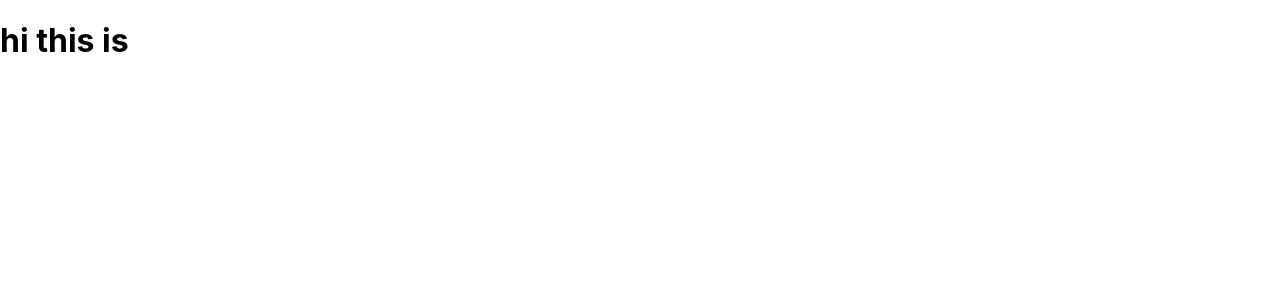
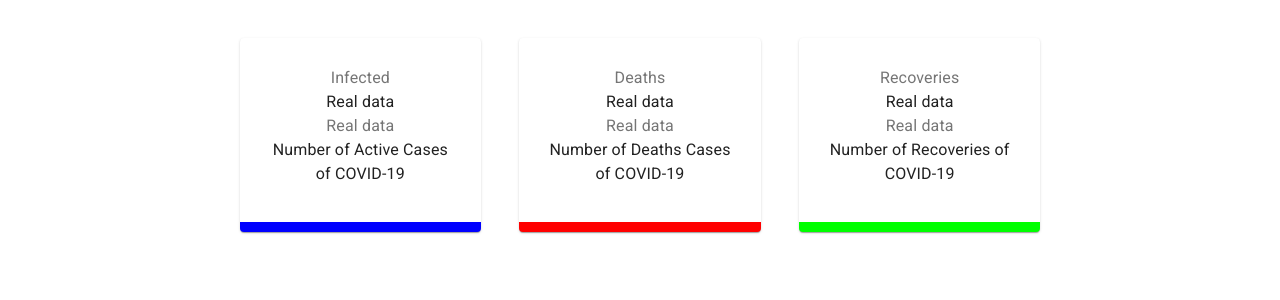
Before and after one commit to syedfawadhashmi5/COVID-19-Tracker-Application, a React (Create React App) app: page / in a window 1280 px wide. Shown: the top 300 px of the page. Built offline with nearby package versions, Linux system fonts and the light colour scheme.

Commit message:
update cards
create a card and styleing on it

```diff
--- a/src/App.js
+++ b/src/App.js
@@ -1,10 +1,14 @@
 import React from 'react';
-import './App.css';
+import { Cards, Chart, CountryPicker } from './components';
 
+import styles from './App.module.css'
+
+console.log(Cards)
 function App() {
   return (
-    <div className="App">
-      <h1>hi this is</h1>
+    <div className={styles.container}>
+      <Cards />
+
     </div>
   );
 }
--- /dev/null
+++ b/src/App.module.css
@@ -0,0 +1,11 @@
+body {
+
+    background-color: rgb(255,255,255);
+}
+
+.container {
+    display: flex;
+
+    text-align: center;
+    justify-content: center;
+}
--- /dev/null
+++ b/src/components/Card/Card.module.css
@@ -0,0 +1,22 @@
+.container {
+    margin: 50px 0;
+}
+
+.card {
+    margin: 0 2% !important;
+}
+
+.Infected {
+
+    border-bottom: 10px solid rgba(0,0,255);
+}
+
+.Recoveries {
+
+    border-bottom: 10px solid rgba(0,255,0);
+}
+
+.Deaths {
+
+    border-bottom: 10px solid rgba(255,0,0);
+}
--- a/src/components/Card/Cards.jsx
+++ b/src/components/Card/Cards.jsx
@@ -0,0 +1,42 @@
+import React from 'react'
+import { Card, CardContent, Typography, Grid } from '@material-ui/core';
+
+
+import cx from 'classnames'
+import styles from './Card.module.css'
+
+function Cards() {
+    return (
+
+        <div className={styles.container}>
+            <Grid container spacing={3} justify="center">
+                <Grid item component={Card} sm={12} md={3} className={cx (styles.card, styles.Infected)}>
+                    <CardContent>
+                        <Typography color='textSecondary' guterbottem>Infected</Typography>
+                        <Typography varaint="h5">Real data</Typography>
+                        <Typography color='textSecondary'>Real data</Typography>
+                        <Typography varaint="body2">Number of Active Cases of COVID-19</Typography>
+                    </CardContent>
+                </Grid>
+                <Grid item component={Card} sm={12} md={3} className={cx (styles.card, styles.Deaths)}>
+                    <CardContent>
+                        <Typography color='textSecondary' guterbottem>Deaths</Typography>
+                        <Typography varaint="h5">Real data</Typography>
+                        <Typography color='textSecondary'>Real data</Typography>
+                        <Typography varaint="body2">Number of Deaths Cases of COVID-19</Typography>
+                    </CardContent>
+                </Grid>
+                <Grid item component={Card} sm={12} md={3} className={cx (styles.card, styles.Recoveries)}>
+                    <CardContent>
+                        <Typography color='textSecondary' guterbottem>Recoveries</Typography>
+                        <Typography varaint="h5">Real data</Typography>
+                        <Typography color='textSecondary'>Real data</Typography>
+                        <Typography varaint="body2">Number of Recoveries of COVID-19</Typography>
+                    </CardContent>
+                </Grid>
+            </Grid>
+        </div>
+    )
+}
+
+export default Cards
--- a/src/components/Chart/Chart.jsx
+++ b/src/components/Chart/Chart.jsx
@@ -0,0 +1,13 @@
+import React from 'react'
+
+import styles from './Chart.module.css'
+
+function Chart() {
+    return (
+        <div>
+            <h1>thsi is card</h1>
+        </div>
+    )
+}
+
+export default Chart
--- a/src/components/CountryPicker/CountryPicker.jsx
+++ b/src/components/CountryPicker/CountryPicker.jsx
@@ -0,0 +1,11 @@
+import React from 'react'
+
+function CountryPicker() {
+    return (
+        <div>
+            <h1>thsi is CountryPiker</h1>
+        </div>
+    )
+}
+
+export default CountryPicker
--- /dev/null
+++ b/src/components/index.js
@@ -0,0 +1,3 @@
+export { default as Cards } from './Card/Cards';
+export { default as Chart } from './Chart/Chart';
+export { default as CountryPicker } from './CountryPicker/CountryPicker';
```
Also changed, not shown: src/components/Api/index.js (added), src/components/Card/Cards.module.css (deleted).
